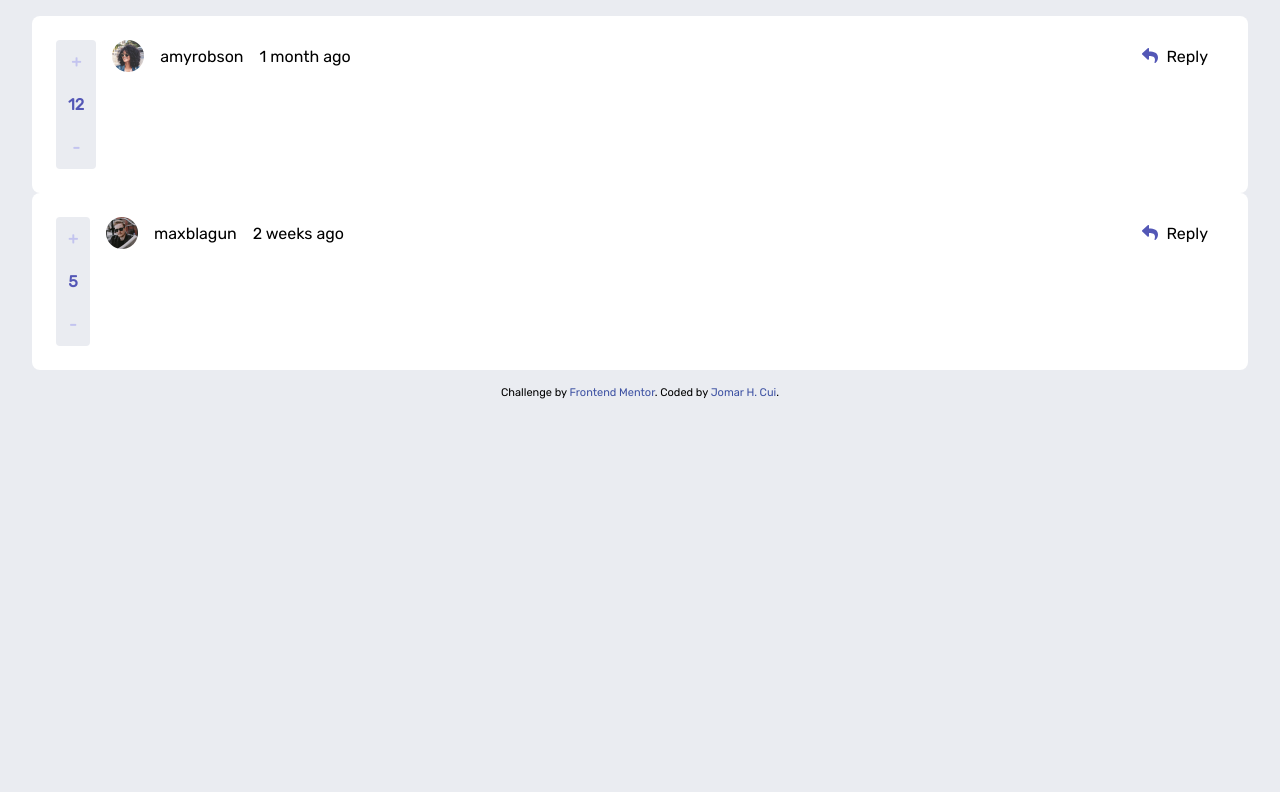
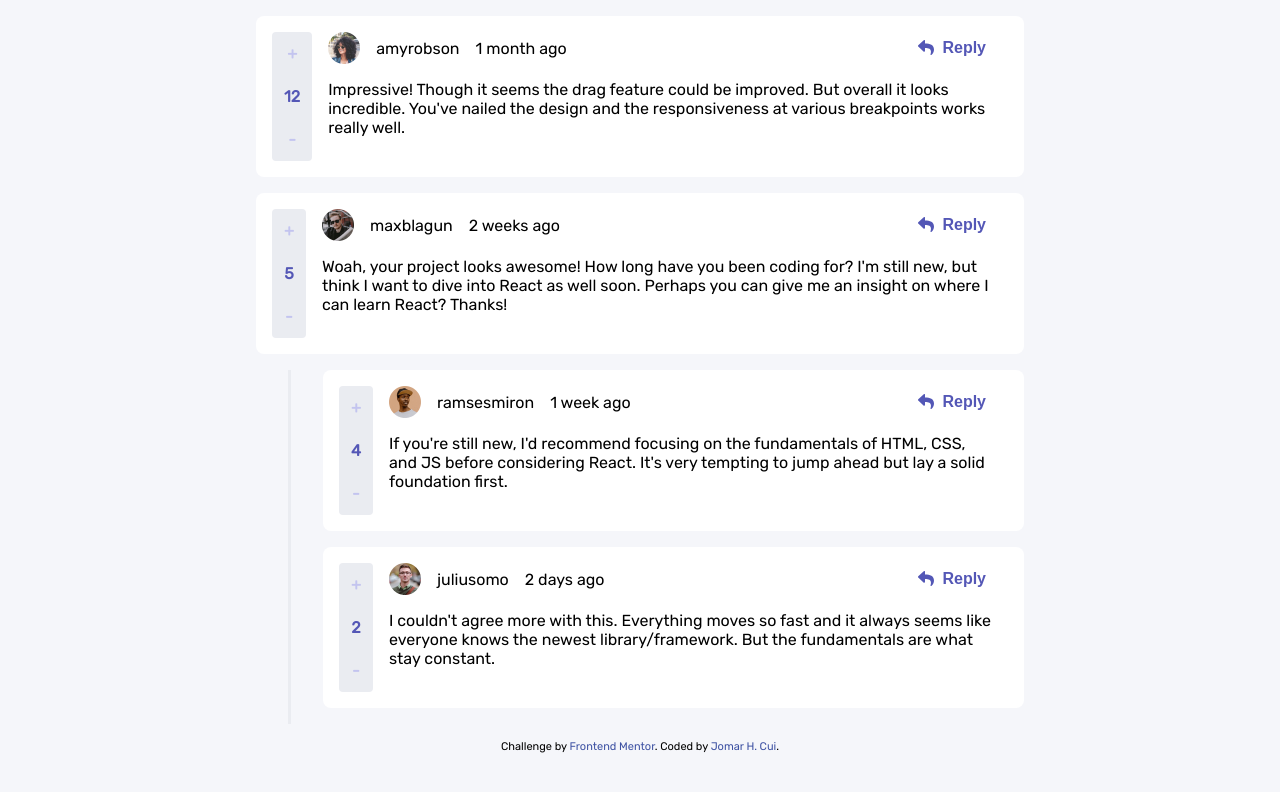
Before and after one commit to jomarcui/react-next-interactive-comment-section, a Next.js app: page / in a window 1280 px wide. Shown: the top 792 px of the page. Built offline with nearby package versions, Linux system fonts and the light colour scheme.

Commit message:
🚀 Display of comment list and reply list

```diff
--- /dev/null
+++ b/components/comment/comment.styles.ts
@@ -0,0 +1,181 @@
+import styled, { css } from "styled-components";
+
+//#region Mixins
+
+const commentContainer = css`
+  background-color: hsl(0, 0%, 100%);
+  border-radius: 0.5rem;
+  display: flex;
+  margin-bottom: 1rem;
+  padding: 1rem;
+`;
+
+const flexBox = css`
+  display: flex;
+`;
+
+const flexBoxCol = css`
+  ${flexBox}
+  flex-direction: column;
+`;
+
+const flexBoxRow = css`
+  ${flexBox}
+  flex-direction: row;
+`;
+
+const marginY = css`
+  margin: 1em 0;
+`;
+
+//#endregion Mixins
+
+export const Comment = styled.div`
+  ${commentContainer}
+`;
+
+export const Content = styled.div`
+  ${marginY}
+  font-size: 1em;
+`;
+
+export const FlexBoxCol = styled.div`
+  ${flexBoxCol}
+  width: 100%;
+`;
+
+export const FlexBoxRow = styled.div`
+  ${flexBoxRow}
+  width: 100%;
+`;
+
+export const Li = styled.li`
+  ${flexBoxCol}
+  /* margin: 0.5rem; */
+
+  .score {
+    background-color: hsl(223, 19%, 93%);
+    border-radius: 0.25rem;
+    display: flex;
+    flex-direction: column;
+
+    > div {
+      align-items: center;
+      display: flex;
+      font-weight: 700;
+      justify-content: center;
+      padding: 0.75rem;
+    }
+
+    .button {
+      color: hsl(239, 57%, 85%);
+      cursor: pointer;
+      transition: color 0.15s, font-size 0.15s;
+
+      &:hover {
+        color: hsl(238, 40%, 52%);
+        font-size: 1.25em;
+      }
+    }
+
+    .value {
+      color: hsl(238, 40%, 52%);
+    }
+  }
+
+  .details {
+    flex-grow: 1;
+    padding: 0 1rem;
+
+    .comment-header {
+      align-items: center;
+      display: flex;
+
+      .user-info {
+        align-items: center;
+        display: flex;
+
+        .avatar {
+          align-items: center;
+          display: flex;
+          margin-right: 1rem;
+        }
+
+        .username {
+          margin-right: 1rem;
+        }
+      }
+
+      .controls {
+        margin-left: auto;
+
+        button {
+          align-items: center;
+          background: none;
+          border: none;
+          cursor: pointer;
+          display: flex;
+          transition: opacity 0.15s;
+
+          .text {
+            color: #5457b6;
+            font-size: 1rem;
+            font-weight: 700;
+            margin-left: 0.5rem;
+          }
+
+          &:hover {
+            opacity: 0.5;
+          }
+        }
+      }
+    }
+  }
+`;
+
+export const Reply = styled.form`
+  ${commentContainer}
+
+  .avatar-container,
+  .text-area-container,
+  .button-container {
+    margin: 1rem;
+  }
+
+  .button-container {
+    button {
+      background-color: #5457b6;
+      border: none;
+      border-radius: 0.5rem;
+      color: hsl(0, 0%, 100%);
+      cursor: pointer;
+      font-size: 1rem;
+      font-weight: 700;
+      padding: 0.75rem 1.5rem;
+      transition: opacity 0.15s;
+
+      &:hover {
+        opacity: 0.5;
+      }
+    }
+  }
+
+  .text-area-container {
+    flex-grow: 1;
+
+    textarea {
+      width: 100%;
+    }
+  }
+`;
+
+export const ReplyUlContainer = styled.ul`
+  border-left: 0.1875rem solid hsl(223, 19%, 93%);
+  margin-left: 2rem;
+  padding-left: 2rem;
+`;
+
+export const Ul = styled.ul`
+  list-style: none;
+  padding: 0;
+`;
--- a/components/comment/comment.tsx
+++ b/components/comment/comment.tsx
@@ -1,9 +1,89 @@
-const Comment = () => {
-    return (
+import { useState } from "react";
+import Image from "next/image";
+
+import * as Styles from "./comment.styles";
+import * as Types from "../../types/comment";
+
+import Reply from "./reply";
+
+type CommentProps = {
+  comment: Types.Comment;
+  currentUser: Types.User;
+  handleReplyClick: any;
+  isMyComment: boolean;
+};
+
+const Comment = ({
+  comment: {
+    content,
+    createdAt,
+    id,
+    score,
+    user: {
+      image: { webp },
+      username,
+    },
+  },
+  currentUser,
+  handleReplyClick,
+  isMyComment,
+}: CommentProps) => {
+  const [showReply, setShowReply] = useState(false);
+
+  const showReplyHandleClick = () => {
+    setShowReply(true);
+  };
+
+  return (
+    <>
+      <Styles.Comment>
         <div>
-            Comment
+          <div className="score">
+            <div className="button">+</div>
+            <div className="value">{score}</div>
+            <div className="button">-</div>
+          </div>
         </div>
-    );
-}
+        <div className="details">
+          <div className="comment-header">
+            <div className="user-info">
+              <div className="avatar">
+                <Image alt="" height="32" src={webp} width="32" />
+              </div>
+              <div className="username">{username}</div>
+              <div className="created-at">{createdAt}</div>
+            </div>
+            <div className="controls">
+              <button>
+                <Image
+                  alt=""
+                  height="16"
+                  src="/images/icon-reply.svg"
+                  width="16"
+                />
+                <span
+                  className="text"
+                  data-comment-id={id}
+                  onClick={showReplyHandleClick}
+                >
+                  Reply
+                </span>
+              </button>
+            </div>
+          </div>
+          <Styles.Content>{content}</Styles.Content>
+        </div>
+      </Styles.Comment>
+
+      {showReply && (
+        <Reply
+          commentId={id}
+          currentUser={currentUser}
+          handleReplyClick={handleReplyClick}
+        />
+      )}
+    </>
+  );
+};
 
 export default Comment;
--- a/components/comment/list.styles.ts
+++ /dev/null
@@ -1,87 +0,0 @@
-import styled from "styled-components";
-
-export const Ul = styled.ul`
-  display: flex;
-  flex-direction: column;
-  list-style: none;
-  padding: 0;
-`;
-
-export const Li = styled.li`
-  background-color: hsl(0, 0%, 100%);
-  border-radius: 0.5rem;
-  display: flex;
-  padding: 1.5rem;
-
-  .score {
-    background-color: hsl(223, 19%, 93%);
-    border-radius: 0.25rem;
-    display: flex;
-    flex-direction: column;
-
-    > div {
-      align-items: center;
-      display: flex;
-      font-weight: 700;
-      justify-content: center;
-      padding: 0.75rem;
-    }
-
-    .button {
-      color: hsl(239, 57%, 85%);
-      cursor: pointer;
-
-      &:hover {
-        color: hsl(238, 40%, 52%);
-      }
-    }
-
-    .value {
-      color: hsl(238, 40%, 52%);
-    }
-  }
-
-  .details {
-    flex-grow: 1;
-    padding: 0 1rem;
-
-    .comment-header {
-      align-items: center;
-      display: flex;
-
-      .user-info {
-        align-items: center;
-        display: flex;
-
-        .avatar {
-          align-items: center;
-          display: flex;
-          margin-right: 1rem;
-        }
-
-        .username {
-          margin-right: 1rem;
-        }
-      }
-
-      .controls {
-        margin-left: auto;
-
-        .button {
-          align-items: center;
-          cursor: pointer;
-          display: flex;
-          transition: opacity 0.15s;
-
-          .text {
-            margin-left: 0.5rem;
-          }
-
-          &:hover {
-            opacity: 0.5;
-          }
-        }
-      }
-    }
-  }
-`;
--- a/components/comment/list.tsx
+++ b/components/comment/list.tsx
@@ -1,56 +1,43 @@
-import Image from "next/image";
-import { Comment } from "../../types/comment";
-import * as Styles from "./list.styles";
+import * as Styles from "./comment.styles";
+import * as Types from "../../types/comment";
+
+import Comment from "./comment";
 
 type CommentListProps = {
-  comments: Comment[];
+  comments: Types.Comment[];
+  currentUser: Types.User;
 };
 
-const CommentList = ({ comments }: CommentListProps) => {
-  console.log(comments);
+const CommentList = ({ comments, currentUser }: CommentListProps) => {
+  const handleReplyClick = (e: any) => {
+    e.preventDefault();
+    alert(e.currentTarget.dataset.commentId);
+  };
+
   return (
     <Styles.Ul>
-      {comments.map(
-        ({
-          id,
-          createdAt,
-          score,
-          user: {
-            image: { webp },
-            username,
-          },
-        }) => (
-          <Styles.Li key={id}>
-            <div className="score">
-              <div className="button">+</div>
-              <div className="value">{score}</div>
-              <div className="button">-</div>
-            </div>
-            <div className="details">
-              <div className="comment-header">
-                <div className="user-info">
-                  <div className="avatar">
-                    <Image alt="" height="32" src={webp} width="32" />
-                  </div>
-                  <div className="username">{username}</div>
-                  <div className="created-at">{createdAt}</div>
-                </div>
-                <div className="controls">
-                  <div className="button reply">
-                    <Image
-                      alt=""
-                      height="16"
-                      src="/images/icon-reply.svg"
-                      width="16"
-                    />
-                    <span className="text">Reply</span>
-                  </div>
-                </div>
-              </div>
-            </div>
+      {comments.map((comment) => {
+        const isMyComment = comment.user.username === currentUser.username;
+
+        const props = {
+          currentUser,
+          isMyComment,
+          handleReplyClick,
+        };
+
+        return (
+          <Styles.Li key={comment.id}>
+            <Comment comment={comment} {...props} />
+            <Styles.ReplyUlContainer>
+              {comment.replies.map((reply) => (
+                <Styles.Li key={reply.id}>
+                  <Comment comment={reply} {...props} />
+                </Styles.Li>
+              ))}
+            </Styles.ReplyUlContainer>
           </Styles.Li>
-        )
-      )}
+        );
+      })}
     </Styles.Ul>
   );
 };
--- /dev/null
+++ b/components/comment/reply.tsx
@@ -0,0 +1,37 @@
+import * as Styles from "./comment.styles";
+import * as Types from "../../types/comment";
+import Image from "next/image";
+
+type ReplyProps = {
+  commentId: number;
+  currentUser: Types.User;
+  handleReplyClick: any;
+};
+
+const Reply = ({
+  commentId,
+  currentUser: {
+    image: { webp },
+  },
+  handleReplyClick,
+}: ReplyProps) => {
+  return (
+    <Styles.Reply>
+      <Styles.FlexBoxRow>
+        <div className="avatar-container">
+          <Image alt="" height="32" src={webp} width="32" />
+        </div>
+        <div className="text-area-container">
+          <textarea></textarea>
+        </div>
+        <div className="button-container">
+          <button data-comment-id={commentId} onClick={handleReplyClick}>
+            REPLY
+          </button>
+        </div>
+      </Styles.FlexBoxRow>
+    </Styles.Reply>
+  );
+};
+
+export default Reply;
--- a/pages/index.styles.ts
+++ b/pages/index.styles.ts
@@ -1,3 +1,6 @@
 import styled from "styled-components";
 
-export const Main = styled.main``;
+export const Main = styled.main`
+  margin: 0 auto;
+  max-width: 768px;
+`;
--- a/pages/index.tsx
+++ b/pages/index.tsx
@@ -3,7 +3,7 @@ import Head from "next/head";
 import useSWR from "swr";
 import CommentList from "../components/comment/list";
 import styles from "../styles/Home.module.css";
-import { Comment } from "../types/comment";
+import * as Types from "../types/comment";
 import * as Styles from "./index.styles";
 
 const fetcher = async (url: string) => {
@@ -23,7 +23,8 @@ const Home: NextPage = () => {
   if (error) return <div>Failed to load</div>;
   if (!data) return <div>Loading...</div>;
 
-  const comments = data.comments as Comment[];
+  const currentUser = data.currentUser as Types.User;
+  const comments = data.comments as Types.Comment[];
 
   return (
     <div className={styles.container}>
@@ -34,7 +35,7 @@ const Home: NextPage = () => {
       </Head>
 
       <Styles.Main>
-        <CommentList comments={comments} />
+        <CommentList comments={comments} currentUser={currentUser} />
       </Styles.Main>
 
       <footer className={styles.attribution}>
--- a/styles/globals.css
+++ b/styles/globals.css
@@ -2,7 +2,7 @@
 
 html,
 body {
-  background-color: hsl(223, 19%, 93%);
+  background-color: hsl(228, 33%, 97%);
   padding: 0;
   margin: 0;
   font-family: -apple-system, BlinkMacSystemFont, Segoe UI, Roboto, Oxygen,
```
Also changed, not shown: types/comment.ts (+9 -7 lines).
